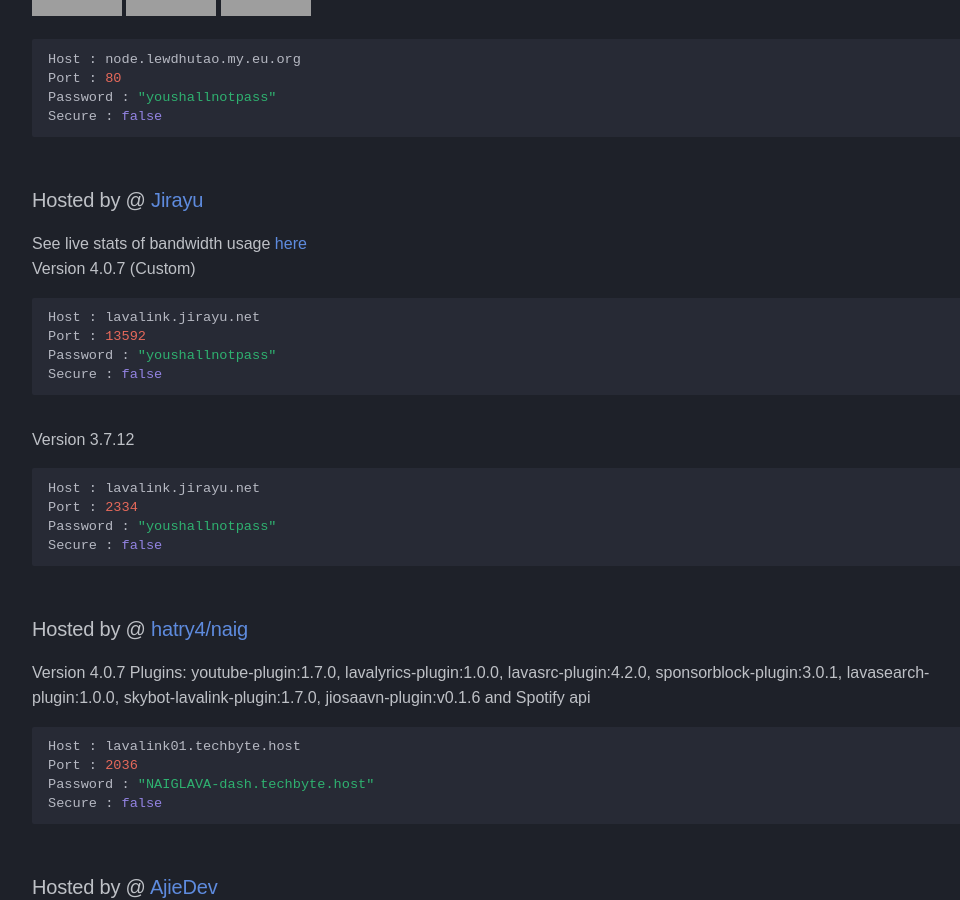
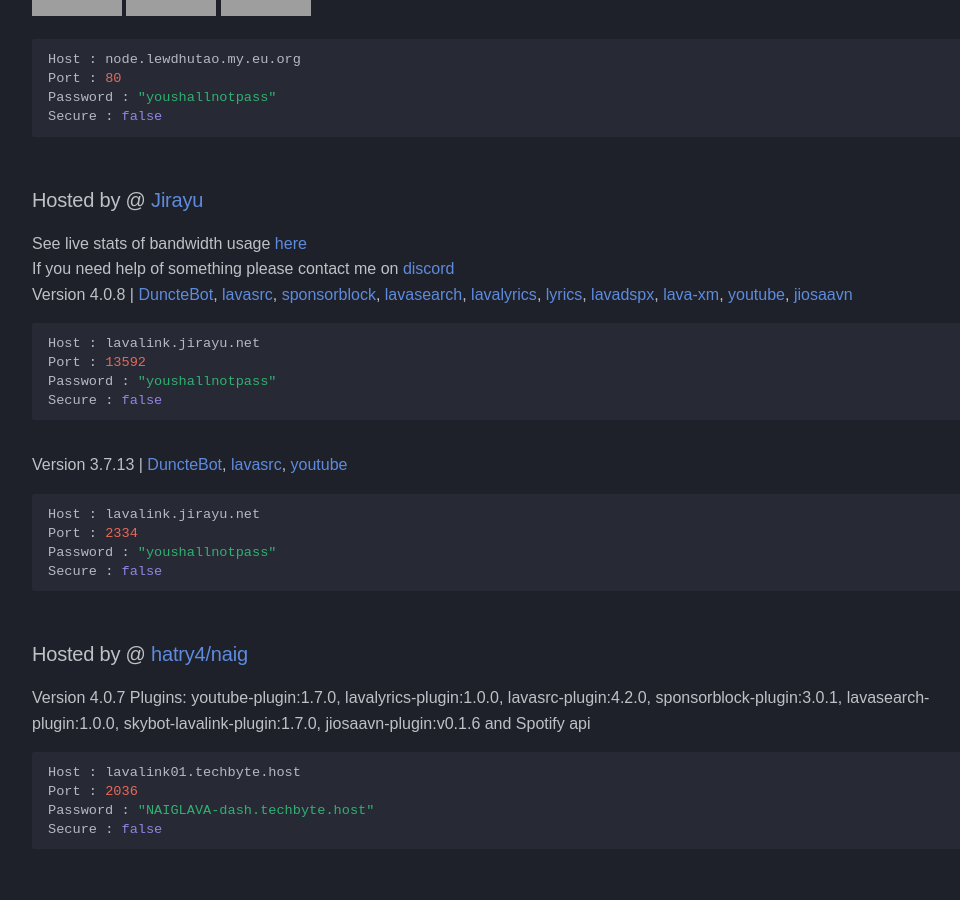
Before and after one commit to DarrenOfficial/lavalink-list, an MkDocs documentation site: the page built from docs/NoSSL/lavalink-without-ssl.md, in a window 1280 px wide and 900 px high, scrolled down 1172 px. Shown: the whole window, without its empty margins (14-974 px from the left). Built offline with MkDocs 1.6.1 and Material for MkDocs 9.7.7, drawn with Linux system fonts in a browser that asks for light colours; some web fonts are replaced; comment, search, counter and statistics services are not loaded; a style sheet for code colours, icons or effects is not loaded; grey boxes are pictures that could not be loaded.

Commit message:
Add more plugins and update version of lavalink (#584)
* Update lavalink-without-ssl.md

* Update lavalink-without-ssl.md

* no jiosaavn on v3

````diff
--- a/docs/NoSSL/lavalink-without-ssl.md
+++ b/docs/NoSSL/lavalink-without-ssl.md
@@ -69,7 +69,8 @@ Secure : false
 
 ### Hosted by @ [Jirayu](https://jirayu.net)
 See live stats of bandwidth usage [here](https://status.jirayu.net/report/uptime/a5b140d89f605d476a19732f80a70ff6/) <br />
-Version 4.0.7 (Custom)
+If you need help of something please contact me on [discord](https://discord.com/users/1242102634823946350) <br />
+Version 4.0.8 | [DuncteBot](https://github.com/DuncteBot/skybot-lavalink-plugin), [lavasrc](https://github.com/topi314/LavaSrc), [sponsorblock](https://github.com/topi314/SponsorBlock-Plugin), [lavasearch](https://github.com/topi314/LavaSearch), [lavalyrics](https://github.com/topi314/LavaLyrics), [lyrics](https://github.com/DRSchlaubi/lyrics.kt), [lavadspx](https://github.com/esmBot/lava-xm-plugin), [lava-xm](https://github.com/esmBot/lava-xm-plugin), [youtube](https://github.com/lavalink-devs/youtube-source#plugin), [jiosaavn](https://github.com/appujet/jiosaavn-plugin)
 ```bash
 Host : lavalink.jirayu.net
 Port : 13592
@@ -77,7 +78,7 @@ Password : "youshallnotpass"
 Secure : false
 ```
 
-Version 3.7.12
+Version 3.7.13 | [DuncteBot](https://github.com/DuncteBot/skybot-lavalink-plugin), [lavasrc](https://github.com/topi314/LavaSrc), [youtube](https://github.com/lavalink-devs/youtube-source#plugin)
 ```bash
 Host : lavalink.jirayu.net
 Port : 2334
````
